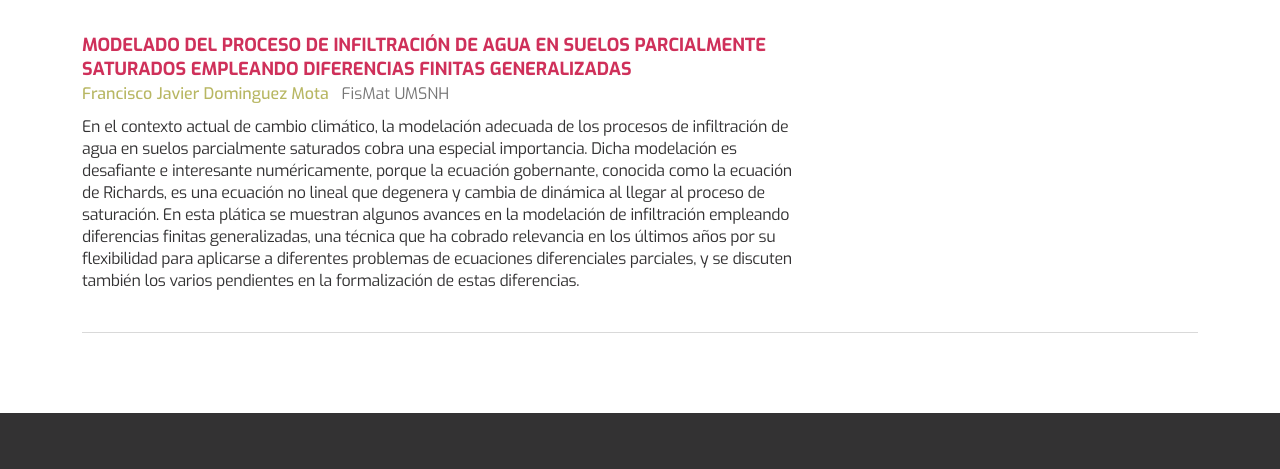
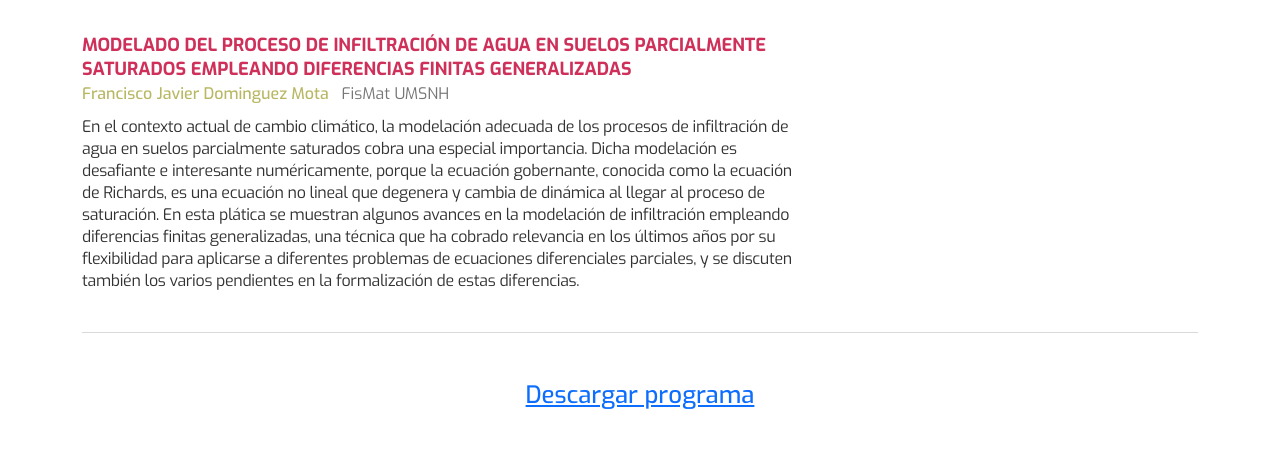
Before and after one commit to miguel-mx/dm-2023, a plain HTML site: page index.html in a window 1280 px wide. Shown: the part 4257-4726 px from the top of the page. Drawn offline with nearby package versions, Linux system fonts and the light colour scheme.

Commit message:
Programa

```diff
--- a/index.html
+++ b/index.html
@@ -230,6 +230,9 @@
                 </div>
             </div>
 
+            <div class="mt-5 text-center">
+                <h4><a href="img/DM2023.pdf">Descargar programa</a></h4>
+            </div>
 
         </div>
     </section>
```
Also changed, not shown: 1 other file.
